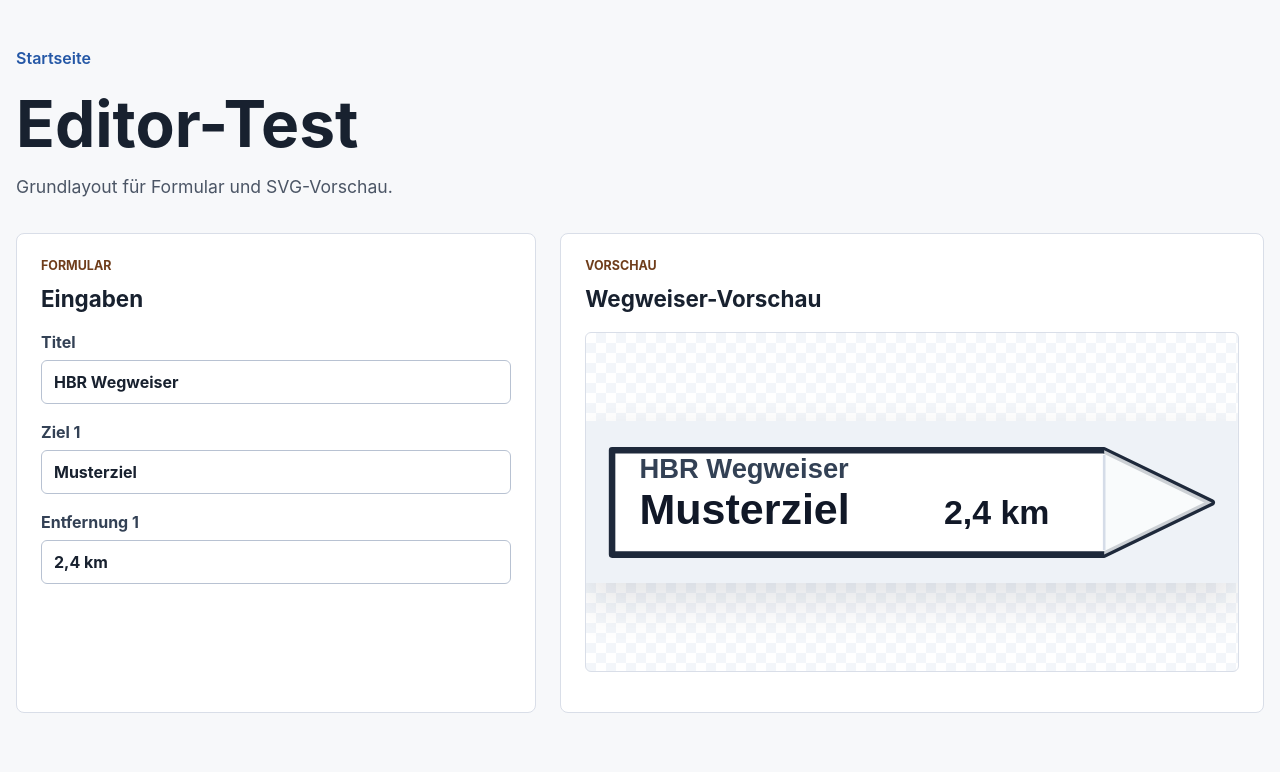
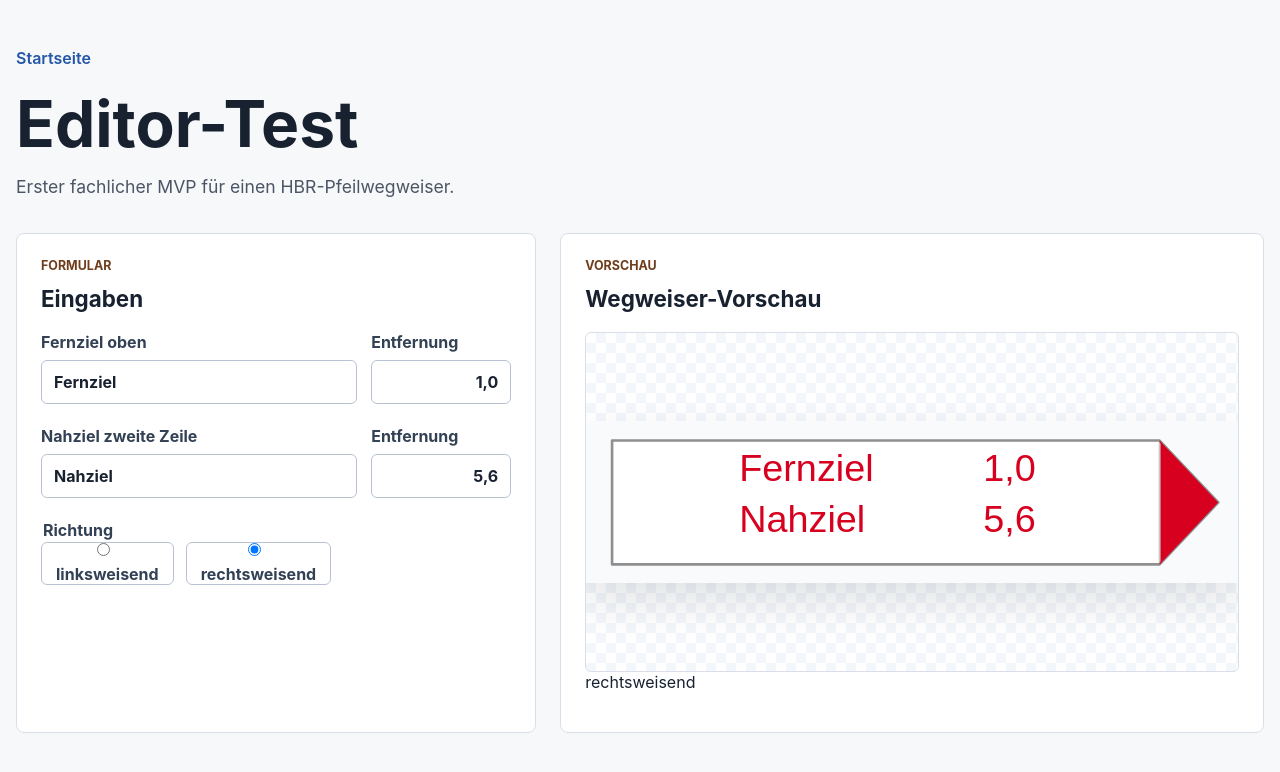
Before and after one commit to flummy-dummy/hbr-wegweiser, a SvelteKit app: page /editor/test in a window 1280 px wide. Shown: the top 772 px of the page. Built offline with nearby package versions, Linux system fonts and the light colour scheme.

Commit message:
Erster MVP mit Formular und SVG-Vorschau

```diff
--- a/src/routes/editor/test/+page.svelte
+++ b/src/routes/editor/test/+page.svelte
@@ -1,7 +1,24 @@
 <script lang="ts">
-  let title = $state('HBR Wegweiser');
-  let destination1 = $state('Musterziel');
-  let distance1 = $state('2,4 km');
+  type Direction = 'left' | 'right';
+
+  let farDestination = $state('Fernziel');
+  let farDistance = $state('1,0');
+  let nearDestination = $state('Nahziel');
+  let nearDistance = $state('5,6');
+  let direction = $state<Direction>('right');
+
+  const signPath = $derived(
+    direction === 'right'
+      ? 'M40 30H880L970 125L880 220H40Z'
+      : 'M960 30H120L30 125L120 220H960Z'
+  );
+  const arrowFillPath = $derived(
+    direction === 'right'
+      ? 'M880 30L970 125L880 220Z'
+      : 'M120 30L30 125L120 220Z'
+  );
+  const labelX = $derived(direction === 'right' ? 235 : 300);
+  const distanceX = $derived(direction === 'right' ? 690 : 755);
 </script>
 
 <svelte:head>
@@ -12,7 +29,7 @@
   <header class="editor-header">
     <a href="/">Startseite</a>
     <h1>Editor-Test</h1>
-    <p>Grundlayout für Formular und SVG-Vorschau.</p>
+    <p>Erster fachlicher MVP für einen HBR-Pfeilwegweiser.</p>
   </header>
 
   <section class="editor-grid" aria-label="Editor-Arbeitsbereich">
@@ -20,20 +37,41 @@
       <p class="eyebrow">Formular</p>
       <h2>Eingaben</h2>
       <form class="editor-form">
+        <div class="form-row">
           <label>
-          <span>Titel</span>
-          <input bind:value={title} name="title" type="text" />
+            <span>Fernziel oben</span>
+            <input bind:value={farDestination} name="farDestination" type="text" />
           </label>
 
           <label>
-          <span>Ziel 1</span>
-          <input bind:value={destination1} name="destination1" type="text" />
+            <span>Entfernung</span>
+            <input bind:value={farDistance} name="farDistance" type="text" />
+          </label>
+        </div>
+
+        <div class="form-row">
+          <label>
+            <span>Nahziel zweite Zeile</span>
+            <input bind:value={nearDestination} name="nearDestination" type="text" />
           </label>
 
           <label>
-          <span>Entfernung 1</span>
-          <input bind:value={distance1} name="distance1" type="text" />
+            <span>Entfernung</span>
+            <input bind:value={nearDistance} name="nearDistance" type="text" />
           </label>
+        </div>
+
+        <fieldset class="direction-field">
+          <legend>Richtung</legend>
+          <label class="radio-option">
+            <input bind:group={direction} name="direction" type="radio" value="left" />
+            <span>linksweisend</span>
+          </label>
+          <label class="radio-option">
+            <input bind:group={direction} name="direction" type="radio" value="right" />
+            <span>rechtsweisend</span>
+          </label>
+        </fieldset>
       </form>
     </div>
 
@@ -47,60 +85,77 @@
           viewBox="0 0 1000 250"
           xmlns="http://www.w3.org/2000/svg"
         >
-          <title id="sign-title">{title}</title>
+          <title id="sign-title">HBR-Pfeilwegweiser</title>
           <desc id="sign-description">
-            Pfeilwegweiser mit Ziel {destination1} und Entfernung {distance1}.
+            Pfeilwegweiser mit Fernziel {farDestination}, Nahziel {nearDestination}
+            und Richtung {direction === 'right' ? 'rechts' : 'links'}.
           </desc>
-          <rect width="1000" height="250" fill="#eef2f7" />
+          <rect width="1000" height="250" fill="#f8fafc" />
           <path
-            d="M40 45H795L960 125L795 205H40Z"
+            d={signPath}
             fill="#ffffff"
-            stroke="#1e293b"
+            stroke="#8f8f8f"
             stroke-linejoin="round"
-            stroke-width="10"
-          />
-          <path d="M795 45L960 125L795 205" fill="#f8fafc" opacity="0.8" />
-          <line
-            x1="795"
-            x2="795"
-            y1="52"
-            y2="198"
-            stroke="#d5dce8"
             stroke-width="4"
           />
+          <path d={arrowFillPath} fill="#d7001f" />
+          <line
+            x1={direction === 'right' ? 880 : 120}
+            x2={direction === 'right' ? 880 : 120}
+            y1="34"
+            y2="216"
+            stroke="#c8c8c8"
+            stroke-width="3"
+          />
+
+
           <text
-            x="82"
-            y="88"
-            fill="#334155"
+            x={labelX}
+            y="92"
+            fill="#d7001f"
             font-family="Arial, Helvetica, sans-serif"
-            font-size="42"
-            font-weight="700"
+            font-size="58"
+            font-weight="500"
           >
-            {title}
+            {farDestination}
           </text>
           <text
-            x="82"
-            y="158"
-            fill="#111827"
+            x={distanceX}
+            y="92"
+            fill="#d7001f"
             font-family="Arial, Helvetica, sans-serif"
-            font-size="66"
-            font-weight="800"
+            font-size="58"
+            font-weight="500"
+            text-anchor="end"
           >
-            {destination1}
+            {farDistance}
           </text>
           <text
-            x="630"
-            y="158"
-            fill="#111827"
+            x={labelX}
+            y="170"
+            fill="#d7001f"
             font-family="Arial, Helvetica, sans-serif"
-            font-size="52"
-            font-weight="700"
-            text-anchor="middle"
+            font-size="58"
+            font-weight="500"
           >
-            {distance1}
+            {nearDestination}
+          </text>
+          <text
+            x={distanceX}
+            y="170"
+            fill="#d7001f"
+            font-family="Arial, Helvetica, sans-serif"
+            font-size="58"
+            font-weight="500"
+            text-anchor="end"
+          >
+            {nearDistance}
           </text>
         </svg>
       </div>
+      <p class="direction-label">
+        {direction === 'right' ? 'rechtsweisend' : 'linksweisend'}
+      </p>
     </div>
   </section>
 </main>
--- a/src/styles.css
+++ b/src/styles.css
@@ -121,7 +121,13 @@ p {
 
 .editor-form {
   display: grid;
-  gap: 18px;
+  gap: 22px;
+}
+
+.form-row {
+  display: grid;
+  grid-template-columns: minmax(0, 1fr) minmax(96px, 140px);
+  gap: 14px;
 }
 
 .editor-form label {
@@ -141,9 +147,46 @@ p {
   font: inherit;
 }
 
+.form-row label:last-child input {
+  text-align: right;
+}
+
 .editor-form input:focus {
   border-color: #1f4f91;
   outline: 3px solid #c9ddff;
+}
+
+.direction-field {
+  display: flex;
+  flex-wrap: wrap;
+  gap: 12px;
+  margin: 0;
+  padding: 0;
+  border: 0;
+}
+
+.direction-field legend {
+  width: 100%;
+  margin-bottom: 2px;
+  color: #334155;
+  font-weight: 700;
+}
+
+.radio-option {
+  display: inline-flex;
+  align-items: center;
+  min-height: 42px;
+  padding: 0 14px;
+  border: 1px solid #b8c2d2;
+  border-radius: 6px;
+  background: #fff;
+}
+
+.radio-option input {
+  width: auto;
+  min-height: auto;
+  margin: 0 8px 0 0;
+  padding: 0;
 }
 
 .svg-preview {
@@ -174,6 +217,7 @@ p {
   box-shadow: 0 18px 40px rgb(15 23 42 / 12%);
 }
 
+
 @media (max-width: 760px) {
   .page {
     width: min(100% - 24px, 1120px);
@@ -187,4 +231,12 @@ p {
   .panel {
     min-height: 360px;
   }
+
+  .form-row {
+    grid-template-columns: 1fr;
+  }
+
+  .form-row label:last-child input {
+    text-align: left;
+  }
 }
```
Lines whose indentation alone changed are shown as unchanged.
